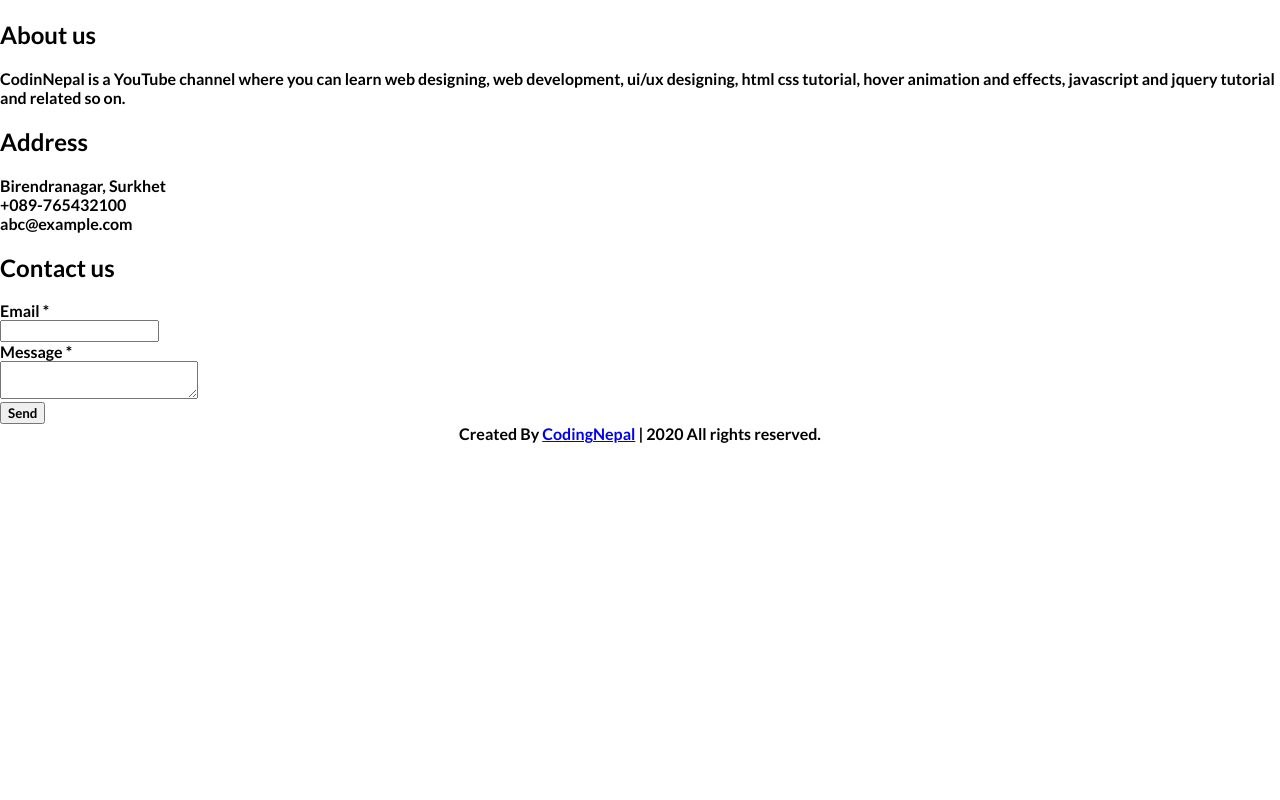
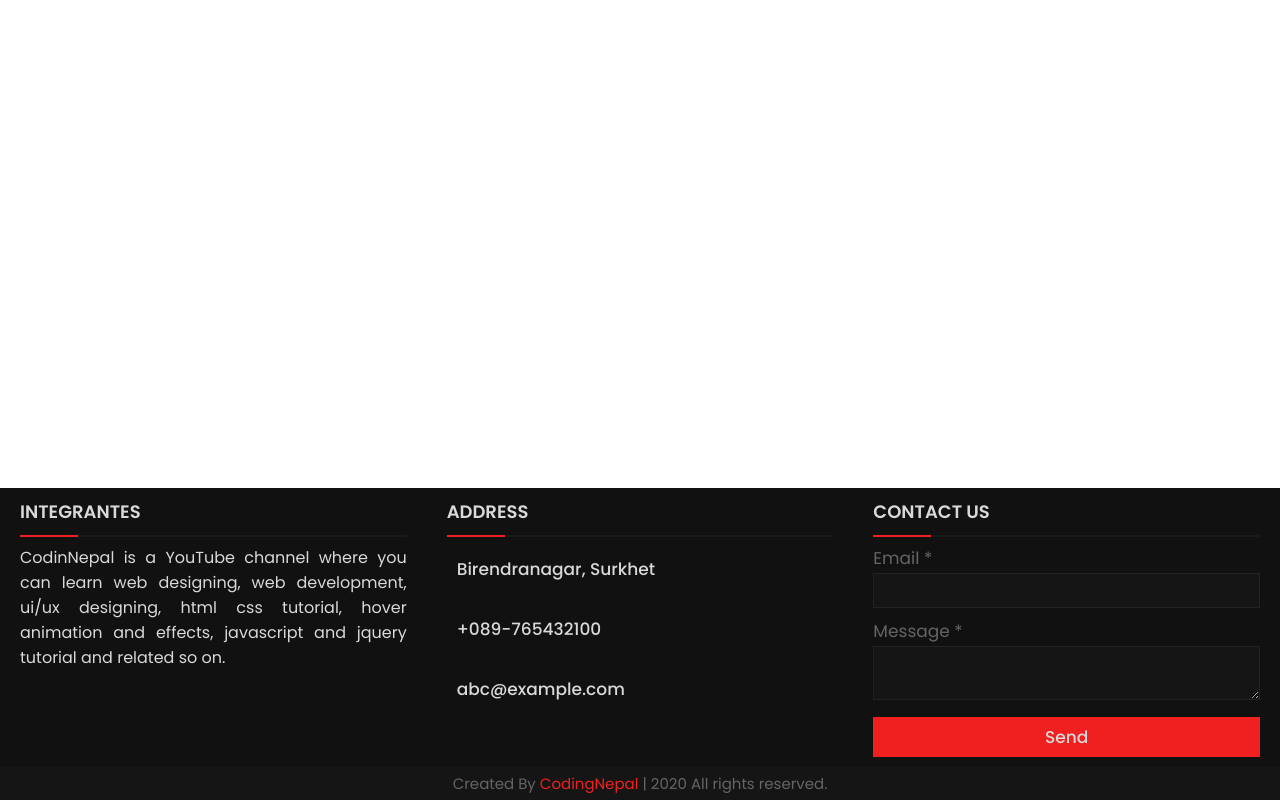
Before and after one commit to andres7896/piensa_verde, a React (Create React App) app: page / in a window 1280 px wide. Built offline with nearby package versions, Linux system fonts and the light colour scheme.

Commit message:
Update Footer.js

```diff
--- a/src/components/footer/Footer.js
+++ b/src/components/footer/Footer.js
@@ -1,14 +1,14 @@
 import React, { Component } from 'react'
-import '../footer/Footer';
+import './Footer.css';
 
 
 export default class Footer extends Component {
-    render() {
-        return (
-             <footer>
+  render() {
+    return (
+      <footer>
         <div className="main-content">
           <div className="left box">
-            <h2>About us</h2>
+            <h2>Integrantes</h2>
             <div className="content">
               <p>CodinNepal is a YouTube channel where you can learn web designing, web development, ui/ux designing, html css tutorial, hover animation and effects, javascript and jquery tutorial and related so on.</p>
               <div className="social">
@@ -63,5 +63,5 @@ export default class Footer extends Component {
         </div>
       </footer>
     );
-    }
+  }
 }
```
